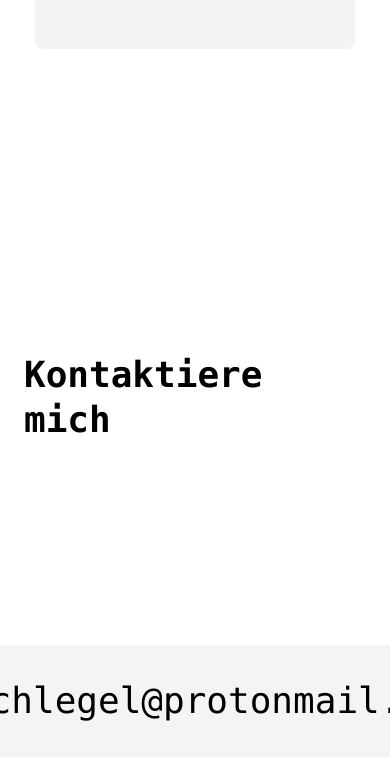
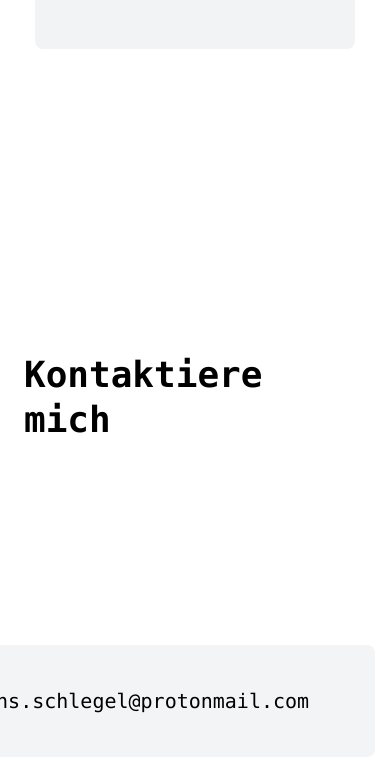
Before and after one commit to j3sch/Portfolio, a Next.js app: page / in a window 390 px wide. Shown: the part 5230-5990 px from the top of the page. Built offline with nearby package versions, Linux system fonts and the light colour scheme.

Commit message:
responsive improvement

```diff
--- a/src/components/ContactMe.tsx
+++ b/src/components/ContactMe.tsx
@@ -4,7 +4,7 @@ export default function ContactMe() {
 	return (
 		<div className="w-screen h-screen" id="contactMe">
 			<h1>Kontaktiere mich</h1>
-			<div className="flex flex-col items-center h-1/2 justify-evenly text-4xl">
+			<div className="flex flex-col items-center h-1/2 justify-evenly text-xl sm:text-2xl md:text-3xl lg:text-4xl">
 				<CopyToClipboard name="jens.schlegel@protonmail.com" />
 			</div>
 		</div>
--- a/src/ui/ContactFields.tsx
+++ b/src/ui/ContactFields.tsx
@@ -21,11 +21,11 @@ export default function ContactFields({ name }: props) {
 	return (
 		<div>
 			{clicked === true ? (
-				<button className="bg-gray-400 bg-opacity-30 text-4xl rounded-lg w-[72rem] h-28 flex items-center text-center justify-center">
+				<button className="bg-gray-400 bg-opacity-30 text-4xl rounded-lg  w-[90%] xl:w-[72rem] h-28 flex items-center text-center justify-center">
 					<p className="px-6">Text kopiert</p>
 				</button>
 			) : (
-				<button className="bg-gray-100 group rounded-lg w-[72rem] h-28 flex items-center text-center relative justify-center pr-16">
+				<button className="bg-gray-100 group rounded-lg w-[90%] xl:w-[72rem] h-28 flex items-center text-center relative justify-center pr-16">
 					<p className="px-6 text-center self-center group-hover:hidden">
 						{name}
 					</p>
--- a/src/ui/DataTable.tsx
+++ b/src/ui/DataTable.tsx
@@ -23,7 +23,7 @@ export default function DataTable({
 						graduation?: string;
 					}) => {
 						return item.id === 1 ? (
-							<div className="flex items-center px-6 md:w-1/2  text-lg ">
+							<div className="flex items-center px-6 sm:w-[90%] md:w-3/4 lg:w-2/3 2xl:w-[58%]  text-lg ">
 								<p className="text-black pl-6 md:pl-20">{item.year}</p>
 								<div className="pl-6 md:pl-20 py-3">
 									<p>{item.name}</p>
@@ -32,7 +32,7 @@ export default function DataTable({
 								</div>
 							</div>
 						) : (
-							<div className="flex border-t-2 items-center px-6 md:w-1/2  border-gray-500 text-lg border-opacity-30">
+							<div className="flex border-t-2 items-center sm:w-[90%] px-6 md:w-3/4 lg:w-2/3 2xl:w-[58%]  border-gray-500 text-lg border-opacity-30">
 								<p className="text-black pl-6 md:pl-20">{item.year}</p>
 								<div className="pl-6 md:pl-20 py-3">
 									<p>{item.name}</p>
```
